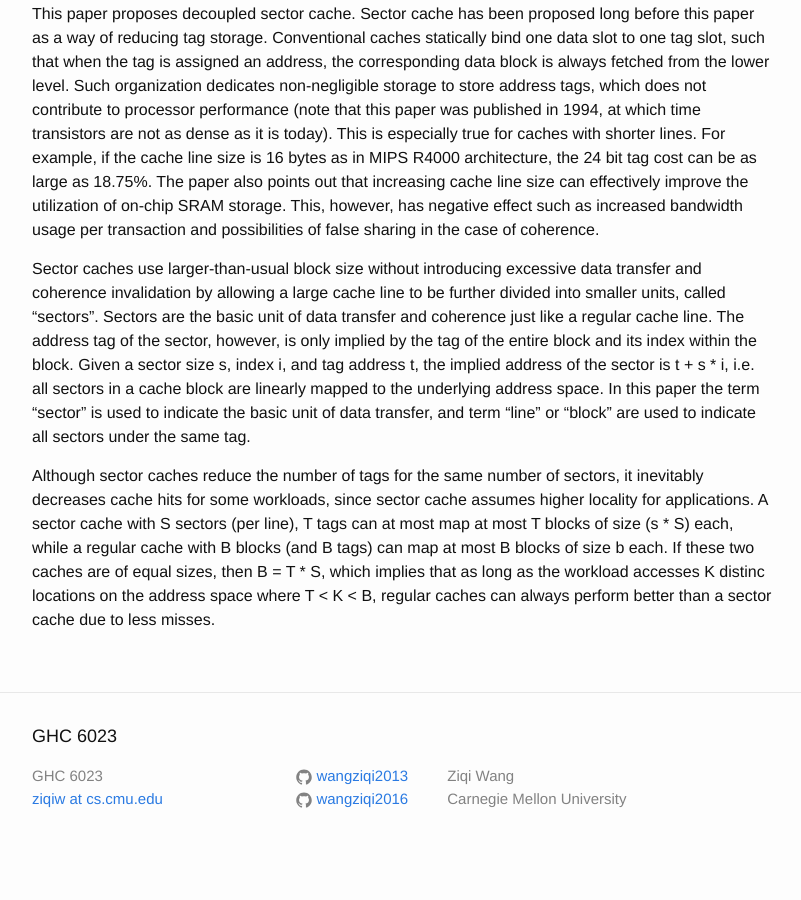
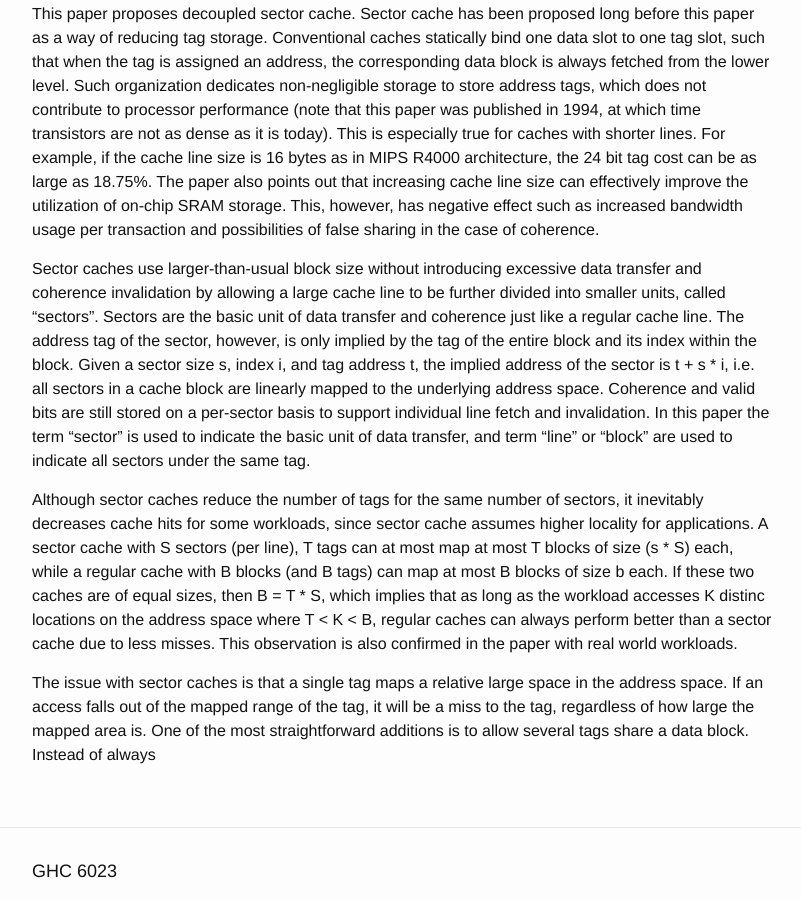
Before and after one commit to wangziqi2013/wangziqi2013.github.io, a Jekyll site: the page built from _posts/2020-05-24-decoupled-sector-caches.markdown, in a window 1280 px wide and 900 px high, scrolled down 532 px. Shown: the whole window, without its empty margins (238-1039 px from the left). Built offline with Jekyll 4.4.1, drawn with Linux system fonts in a browser that asks for light colours; before the commit the page ends 1402 px from its top, so only the background shows below that.

Commit message:
Adding status bits

```diff
--- a/_posts/2020-05-24-decoupled-sector-caches.markdown
+++ b/_posts/2020-05-24-decoupled-sector-caches.markdown
@@ -28,7 +28,9 @@ by allowing a large cache line to be further divided into smaller units, called
 unit of data transfer and coherence just like a regular cache line. The address tag of the sector, however, is only
 implied by the tag of the entire block and its index within the block. Given a sector size s, index i, and tag address t,
 the implied address of the sector is t + s * i, i.e. all sectors in a cache block are linearly mapped to the underlying
-address space. In this paper the term "sector" is used to indicate the basic unit of data transfer, and term "line" or
+address space.
+Coherence and valid bits are still stored on a per-sector basis to support individual line fetch and invalidation.
+In this paper the term "sector" is used to indicate the basic unit of data transfer, and term "line" or
 "block" are used to indicate all sectors under the same tag.
 
 Although sector caches reduce the number of tags for the same number of sectors, it inevitably decreases cache hits
@@ -36,4 +38,8 @@ for some workloads, since sector cache assumes higher locality for applications.
 T tags can at most map at most T blocks of size (s * S) each, while a regular cache with B blocks (and B tags) can map
 at most B blocks of size b each. If these two caches are of equal sizes, then B = T * S, which implies that as long as
 the workload accesses K distinc locations on the address space where T < K < B, regular caches can always perform better
-than a sector cache due to less misses.
+than a sector cache due to less misses. This observation is also confirmed in the paper with real world workloads.
+
+The issue with sector caches is that a single tag maps a relative large space in the address space. If an access
+falls out of the mapped range of the tag, it will be a miss to the tag, regardless of how large the mapped area is.
+One of the most straightforward additions is to allow several tags share a data block. Instead of always
```
